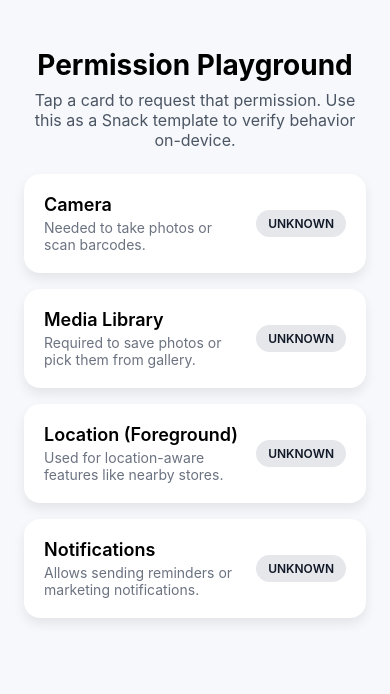
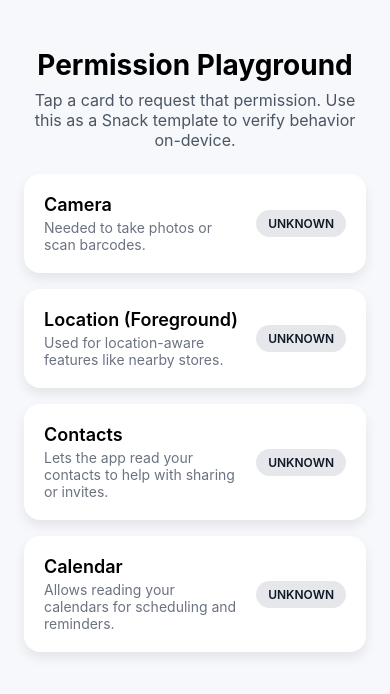
Before and after one commit to harissucipto/DemoRNExpo, a React Native app: screen / in a window 390 px wide. Shown: the top 694 px of the page. Built offline with nearby package versions, Linux system fonts and the light colour scheme.

Commit message:
feat: update permission handling to include contacts and calendar, remove media library and notifications

```diff
--- a/App.js
+++ b/App.js
@@ -1,9 +1,9 @@
 import { useState } from 'react';
 import { StyleSheet, Text, View, Pressable, ScrollView } from 'react-native';
 import { Camera } from 'expo-camera';
-import * as MediaLibrary from 'expo-media-library';
 import * as Location from 'expo-location';
-import * as Notifications from 'expo-notifications';
+import * as Contacts from 'expo-contacts';
+import * as Calendar from 'expo-calendar';
 
 const PERMISSIONS = [
   {
@@ -12,15 +12,6 @@ const PERMISSIONS = [
     description: 'Needed to take photos or scan barcodes.',
     request: async () => {
       const { status } = await Camera.requestCameraPermissionsAsync();
-      return status;
-    },
-  },
-  {
-    id: 'mediaLibrary',
-    label: 'Media Library',
-    description: 'Required to save photos or pick them from gallery.',
-    request: async () => {
-      const { status } = await MediaLibrary.requestPermissionsAsync();
       return status;
     },
   },
@@ -34,21 +25,20 @@ const PERMISSIONS = [
     },
   },
   {
-    id: 'notifications',
-    label: 'Notifications',
-    description: 'Allows sending reminders or marketing notifications.',
+    id: 'contacts',
+    label: 'Contacts',
+    description: 'Lets the app read your contacts to help with sharing or invites.',
     request: async () => {
-      const settings = await Notifications.getPermissionsAsync();
-      if (settings.granted || settings.status === 'granted') {
-        return 'granted';
-      }
-      const { status } = await Notifications.requestPermissionsAsync({
-        ios: {
-          allowAlert: true,
-          allowSound: true,
-          allowBadge: true,
-        },
-      });
+      const { status } = await Contacts.requestPermissionsAsync();
+      return status;
+    },
+  },
+  {
+    id: 'calendar',
+    label: 'Calendar',
+    description: 'Allows reading your calendars for scheduling and reminders.',
+    request: async () => {
+      const { status } = await Calendar.requestCalendarPermissionsAsync();
       return status;
     },
   },
--- a/package.json
+++ b/package.json
@@ -15,6 +15,8 @@
     "expo-location": "~19.0.7",
     "expo-notifications": "~0.32.13",
     "expo-constants": "~18.0.10",
+    "expo-contacts": "*",
+    "expo-calendar": "*",
     "react": "19.1.0",
     "react-native": "0.81.5",
     "@expo/vector-icons": "^15.0.3",
```
